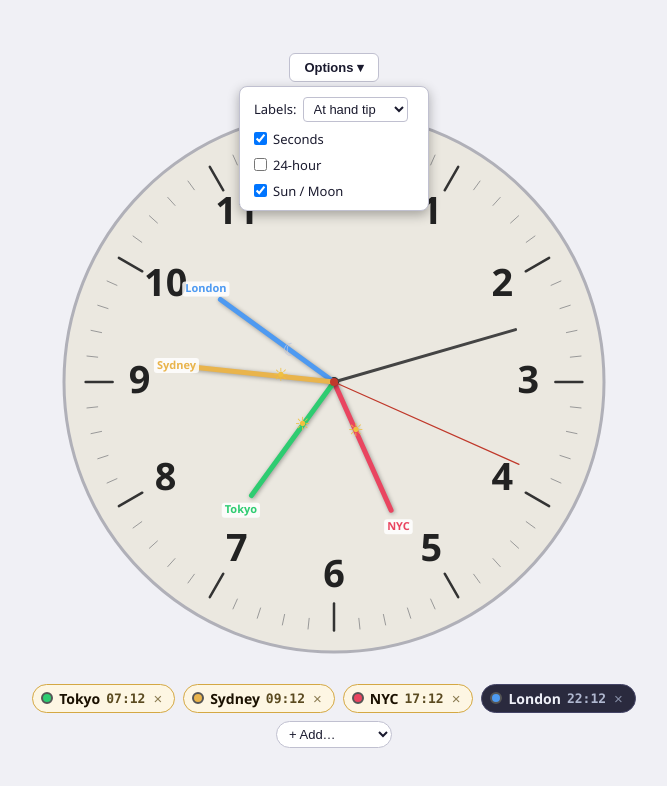
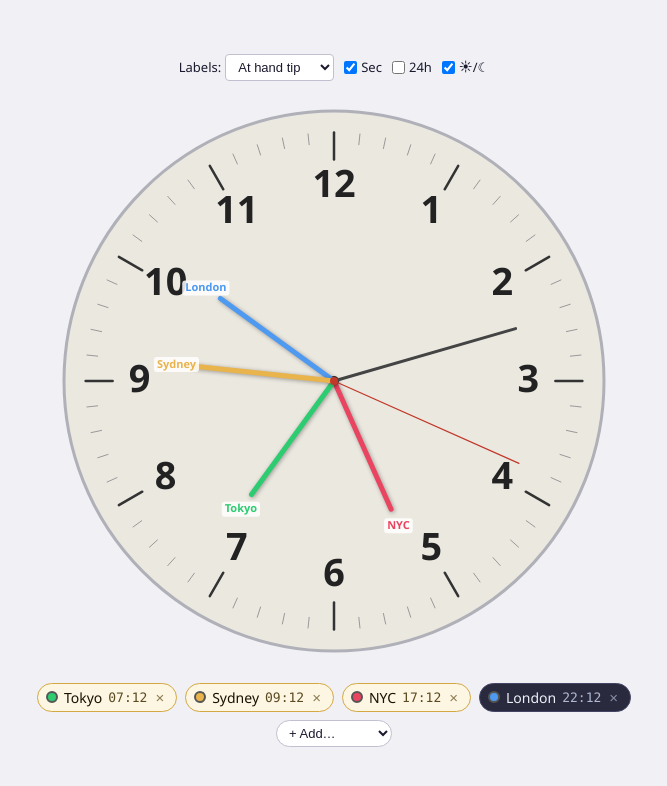
Before and after one commit to capncrockett/multi-tz-clock, a plain HTML site: page index.html in a window 1280 px wide. Shown: the whole page, without its empty margins (306-973 px from the left). Drawn offline with Linux system fonts and the light colour scheme.

Commit message:
Inline controls, remove bold chips, emojis on bezel labels
- Replaced custom dropdown with inline controls bar
- Chip font-weight: 500 (item), 400 (time) - no more blurry bold
- Sun/moon emojis moved from hands to bezel labels
  (shows as 'sun EST' or 'moon JST' when enabled)
- Removed settings dropdown JS (no longer needed)

Co-Authored-By: Oz <oz-agent@warp.dev>

```diff
--- a/index.html
+++ b/index.html
@@ -48,58 +48,32 @@
   }
   .skip-link:focus { top: 0; }
 
-  .settings-wrap {
-    position: relative;
+  #controls {
+    display: flex;
+    gap: 10px;
     margin-bottom: 10px;
+    flex-wrap: wrap;
+    justify-content: center;
+    align-items: center;
   }
-  .settings-btn {
+  #controls label {
+    font-size: 13px;
+    display: flex;
+    align-items: center;
+    gap: 4px;
+    cursor: pointer;
+  }
+  #controls select {
     background: var(--bg-surface);
     color: var(--text);
     border: 1px solid var(--border);
-    padding: 6px 14px;
-    border-radius: 6px;
-    font-size: 13px;
-    font-weight: 600;
-    cursor: pointer;
-  }
-  .settings-btn:focus {
-    outline: 2px solid var(--accent);
-    outline-offset: 2px;
-  }
-  .settings-panel {
-    position: absolute;
-    top: calc(100% + 4px);
-    left: 50%;
-    transform: translateX(-50%);
-    background: var(--bg-surface);
-    border: 1px solid var(--border);
-    border-radius: 8px;
-    padding: 10px 14px;
-    display: flex;
-    flex-direction: column;
-    gap: 8px;
-    z-index: 50;
-    min-width: 190px;
-    box-shadow: 0 4px 12px rgba(0,0,0,0.3);
-  }
-  .settings-panel label {
-    font-size: 13px;
-    display: flex;
-    align-items: center;
-    gap: 6px;
-    cursor: pointer;
-  }
-  .settings-panel select {
-    background: var(--bg-surface);
-    color: var(--text);
-    border: 1px solid var(--border);
-    padding: 3px 6px;
+    padding: 4px 8px;
     border-radius: 4px;
     font-size: 13px;
     cursor: pointer;
   }
-  .settings-panel select:focus,
-  .settings-panel input:focus {
+  #controls select:focus,
+  #controls input:focus {
     outline: 2px solid var(--accent);
     outline-offset: 2px;
   }
@@ -125,7 +99,7 @@
     border-radius: 16px;
     padding: 4px 10px 4px 8px;
     font-size: 14px;
-    font-weight: 700;
+    font-weight: 500;
     white-space: nowrap;
   }
   .zone-swatch {
@@ -160,7 +134,7 @@
   .zone-time {
     font-family: 'Cascadia Mono', 'Consolas', monospace;
     font-size: 13px;
-    font-weight: 600;
+    font-weight: 400;
   }
   .zone-remove {
     background: none; border: none;
@@ -199,7 +173,8 @@
   }
 
   @media (max-width: 400px) {
-    .settings-panel { min-width: 160px; }
+    #controls { gap: 6px; }
+    #controls label { font-size: 12px; }
     #zone-bar {
       flex-direction: column;
       align-items: center;
@@ -212,9 +187,7 @@
 
 <a class="skip-link" href="#zone-bar">Skip to time zones</a>
 
-<div class="settings-wrap">
-  <button id="settingsBtn" class="settings-btn" aria-expanded="false" aria-controls="settingsPanel">Options ▾</button>
-  <div id="settingsPanel" class="settings-panel" role="group" aria-label="Clock display options" hidden>
+<div id="controls" role="toolbar" aria-label="Clock display options">
   <label>Labels:
     <select id="labelMode" aria-label="Label display mode">
       <option value="tip">At hand tip</option>
@@ -222,10 +195,9 @@
       <option value="legend">Legend only</option>
     </select>
   </label>
-    <label><input type="checkbox" id="showSeconds" checked> Seconds</label>
-    <label><input type="checkbox" id="use24h"> 24-hour</label>
-    <label><input type="checkbox" id="showSunMoon" checked> Sun / Moon</label>
-  </div>
+  <label><input type="checkbox" id="showSeconds" checked> Sec</label>
+  <label><input type="checkbox" id="use24h"> 24h</label>
+  <label><input type="checkbox" id="showSunMoon" checked> ☀/☾</label>
 </div>
 
 <canvas id="clock" role="img" aria-label="Analog clock displaying multiple time zones"></canvas>
@@ -501,26 +473,7 @@ window.removeZone = removeZone;
 
 renderZoneBar();
 
-// ── SETTINGS DROPDOWN ─────────────────────────────────────────
-document.getElementById('settingsBtn').addEventListener('click', (e) => {
-  e.stopPropagation();
-  const panel = document.getElementById('settingsPanel');
-  const btn = document.getElementById('settingsBtn');
-  const open = !panel.hidden;
-  panel.hidden = open;
-  btn.setAttribute('aria-expanded', !open);
-});
-// Close when clicking outside
-document.addEventListener('click', (e) => {
-  const wrap = document.querySelector('.settings-wrap');
-  const panel = document.getElementById('settingsPanel');
-  if (!wrap.contains(e.target) && !panel.hidden) {
-    panel.hidden = true;
-    document.getElementById('settingsBtn').setAttribute('aria-expanded', 'false');
-  }
-});
-
-// ── DAY/NIGHT CLOCK FACE (24h only) ─────────────────────────
+// ── DAY/NIGHT CLOCK FACE (24h only) ─────────────────────
 function drawDayNightFace(cx, cy, r) {
   const light = isLightMode();
   const dayColor   = light ? '#f5e6c8' : '#2e3a1e';
@@ -664,22 +617,6 @@ function drawHand(cx, cy, r, angle, length, width, color, label, tz, labelMode)
   ctx.stroke();
   ctx.restore();
 
-  // Sun/moon indicator on 12h clock (optional)
-  if (!is24h() && tz && document.getElementById('showSunMoon').checked) {
-    const symbol = day ? '\u2600' : '\u263E';  // ☀ or ☾
-    const symR = length * 0.38;
-    const sx = cx + Math.cos(angle) * symR;
-    const sy = cy + Math.sin(angle) * symR;
-    const symFs = isSmall ? 14 : 18;
-    ctx.save();
-    ctx.font = `${symFs}px "Segoe UI Emoji", "Apple Color Emoji", sans-serif`;
-    ctx.textAlign = 'center';
-    ctx.textBaseline = 'middle';
-    ctx.fillStyle = day ? '#f0c040' : '#c0c8e0';
-    ctx.fillText(symbol, sx, sy);
-    ctx.restore();
-  }
-
   // Tip label
   if (label && labelMode === 'tip') {
     const labelR = length + (isSmall ? 12 : 18);
@@ -706,7 +643,9 @@ function drawHand(cx, cy, r, angle, length, width, color, label, tz, labelMode)
     const light = isLightMode();
     const tzAbbrev = getTzAbbrev(tz);
 
-    // Inner bezel: TZ abbreviation
+    // Inner bezel: TZ abbreviation + optional sun/moon
+    const showSM = document.getElementById('showSunMoon').checked;
+    const bezelText = showSM ? (day ? '\u2600 ' : '\u263E ') + tzAbbrev : tzAbbrev;
     const fs = isSmall ? 11 : 12;
     const bezelR = r * 0.62;
     const bx = cx + Math.cos(angle) * bezelR;
@@ -715,12 +654,7 @@ function drawHand(cx, cy, r, angle, length, width, color, label, tz, labelMode)
     ctx.save();
     ctx.translate(bx, by);
 
-    // Flip at 3 and 9 o'clock: text on the right half of the clock (3→6→9)
-    // needs to be flipped so it reads right-side-up.
-    // Our angle: -π/2 = 12 o'clock, 0 = 3 o'clock, π/2 = 6 o'clock, π = 9 o'clock
-    // Right half (bottom arc from 3 to 9 going clockwise): angle > 0 && angle < π
     const needsFlip = angle > 0 && angle < Math.PI;
-
     if (needsFlip) {
       ctx.rotate(angle + Math.PI / 2 + Math.PI);
     } else {
@@ -731,14 +665,14 @@ function drawHand(cx, cy, r, angle, length, width, color, label, tz, labelMode)
     ctx.textAlign = 'center';
     ctx.textBaseline = 'middle';
 
-    const tw = ctx.measureText(tzAbbrev).width + 6;
+    const tw = ctx.measureText(bezelText).width + 6;
     const th = fs + 3;
     ctx.fillStyle = light ? 'rgba(255,255,255,0.8)' : 'rgba(0,0,0,0.55)';
     ctx.beginPath();
     ctx.roundRect(-tw / 2, -th / 2, tw, th, 3);
     ctx.fill();
     ctx.fillStyle = color;
-    ctx.fillText(tzAbbrev, 0, 0);
+    ctx.fillText(bezelText, 0, 0);
     ctx.restore();
 
     // Outer ring: city name (large viewports only)
```
Lines whose indentation alone changed are shown as unchanged.
